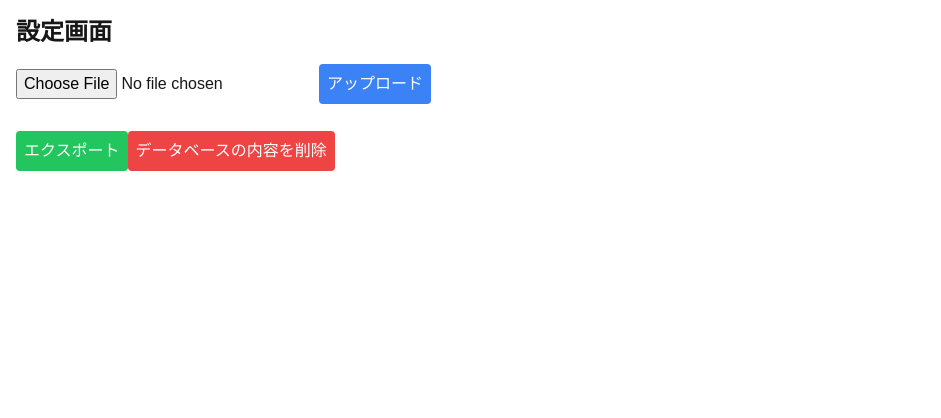
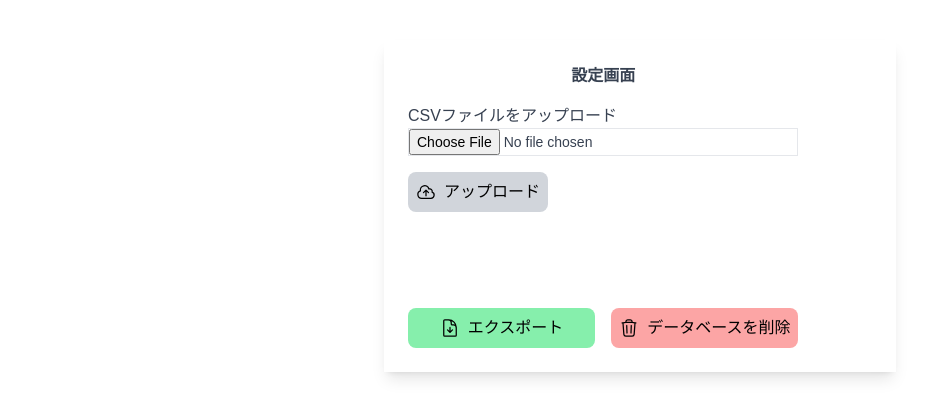
Before and after one commit to Minto312/reception-system, a Next.js app in the folder reception/: page /setting in a window 1280 px wide. Shown: the top 418 px of the page, without its empty margins (0-941 px from the left). Built offline with nearby package versions, Linux system fonts and the light colour scheme.

Commit message:
[modify] setting design

```diff
--- a/reception/package.json
+++ b/reception/package.json
@@ -9,11 +9,13 @@
     "lint": "next lint"
   },
   "dependencies": {
+    "@heroicons/react": "^2.1.5",
     "@material-tailwind/react": "^2.1.10",
     "@prisma/client": "5.21.1",
     "@types/jest": "^29.5.14",
     "csv-parse": "^5.5.6",
     "csv-stringify": "^6.5.1",
+    "heroicons": "^2.1.5",
     "jest": "^29.7.0",
     "next": "15.0.1",
     "prisma": "^5.21.1",
--- a/reception/src/app/setting/page.tsx
+++ b/reception/src/app/setting/page.tsx
@@ -1,84 +1,45 @@
 'use client';
 
-import React, { useState } from 'react';
+import React from 'react';
+import { Card, CardBody, Typography, Button, Input } from '@material-tailwind/react';
+import { useSettings } from '@/hooks/useSettings';
 
 const SettingPage: React.FC = () => {
-  const [file, setFile] = useState<File | null>(null);
-
-  const handleFileChange = (e: React.ChangeEvent<HTMLInputElement>) => {
-    if (e.target.files) {
-      setFile(e.target.files[0]);
-    }
-  };
-
-  const handleSubmit = async (e: React.FormEvent) => {
-    e.preventDefault();
-    if (!file) return;
-
-    const formData = new FormData();
-    formData.append('file', file);
-
-    const response = await fetch('/api/reception/csv', {
-      method: 'POST',
-      body: formData,
-    });
-
-    const result = await response.json();
-    if (response.ok) {
-      alert('CSVファイルが正常にアップロードされました');
-    } else {
-      alert(`エラーが発生しました: ${result.error}`);
-    }
-  };
-
-  const handleExport = async () => {
-    const response = await fetch('/api/reception/csv', {
-      method: 'GET',
-    });
-
-    if (response.ok) {
-      const blob = await response.blob();
-      const url = window.URL.createObjectURL(blob);
-      const a = document.createElement('a');
-      a.href = url;
-      a.download = 'receptions.csv';
-      document.body.appendChild(a);
-      a.click();
-      a.remove();
-    } else {
-      const result = await response.json();
-      alert(`エラーが発生しました: ${result.error}`);
-    }
-  };
-
-  const handleDelete = async () => {
-    const response = await fetch('/api/reception/csv', {
-      method: 'DELETE',
-    });
-
-    const result = await response.json();
-    if (response.ok) {
-      alert('データベースの内容が正常に削除されました');
-    } else {
-      alert(`エラーが発生しました: ${result.error}`);
-    }
-  };
+  const { file, handleFileChange, handleSubmit, handleExport, handleDelete } = useSettings();
 
   return (
-    <div className="container mx-auto p-4">
-      <h1 className="text-2xl font-bold mb-4">設定画面</h1>
-      <form onSubmit={handleSubmit}>
-        <input type="file" accept=".csv" onChange={handleFileChange} className="mb-4" />
-        <button type="submit" className="bg-blue-500 text-white p-2 rounded">
-          アップロード
-        </button>
-      </form>
-      <button onClick={handleExport} className="bg-green-500 text-white p-2 rounded mt-4">
-        エクスポート
-      </button>
-      <button onClick={handleDelete} className="bg-red-500 text-white p-2 rounded mt-4">
-        データベースの内容を削除
-      </button>
+    <div className="max-w-lg mx-auto mt-10">
+      <Card className="shadow-lg">
+        <CardBody>
+          <Typography variant="h4" color="blue-gray" className="mb-4 text-center">
+            設定画面
+          </Typography>
+          <form onSubmit={handleSubmit} className="mb-24">
+            <label className="text-blue-gray-500">CSVファイルをアップロード</label>
+            <Input type="file" accept=".csv" onChange={handleFileChange} className="mb-4" size="lg" />
+            <Button type="submit" variant="gradient" color="blue" className="w-fit flex items-center justify-start text-black bg-gray-300 p-2">
+              <svg xmlns="http://www.w3.org/2000/svg" fill="none" viewBox="0 0 24 24" strokeWidth={1.5} stroke="currentColor" className="h-5 w-5 mr-2">
+                <path strokeLinecap="round" strokeLinejoin="round" d="M12 16.5V9.75m0 0 3 3m-3-3-3 3M6.75 19.5a4.5 4.5 0 0 1-1.41-8.775 5.25 5.25 0 0 1 10.233-2.33 3 3 0 0 1 3.758 3.848A3.752 3.752 0 0 1 18 19.5H6.75Z" />
+              </svg>
+              アップロード
+            </Button>
+          </form>
+          <div className="grid grid-cols-1 sm:grid-cols-2 gap-4">
+            <Button onClick={handleExport} variant="gradient" color="green" className="w-full flex items-center justify-center text-black bg-green-300 p-2">
+              <svg xmlns="http://www.w3.org/2000/svg" fill="none" viewBox="0 0 24 24" strokeWidth={1.5} stroke="currentColor" className="h-5 w-5 mr-2">
+                <path strokeLinecap="round" strokeLinejoin="round" d="M19.5 14.25v-2.625a3.375 3.375 0 0 0-3.375-3.375h-1.5A1.125 1.125 0 0 1 13.5 7.125v-1.5a3.375 3.375 0 0 0-3.375-3.375H8.25m.75 12 3 3m0 0 3-3m-3 3v-6m-1.5-9H5.625c-.621 0-1.125.504-1.125 1.125v17.25c0 .621.504 1.125 1.125 1.125h12.75c.621 0 1.125-.504 1.125-1.125V11.25a9 9 0 0 0-9-9Z" />
+              </svg>
+              エクスポート
+            </Button>
+            <Button onClick={handleDelete} variant="gradient" color="red" className="w-full flex items-center justify-center text-black bg-red-300 p-2">
+              <svg xmlns="http://www.w3.org/2000/svg" fill="none" viewBox="0 0 24 24" strokeWidth={1.5} stroke="currentColor" className="h-5 w-5 mr-2">
+                <path strokeLinecap="round" strokeLinejoin="round" d="m14.74 9-.346 9m-4.788 0L9.26 9m9.968-3.21c.342.052.682.107 1.022.166m-1.022-.165L18.16 19.673a2.25 2.25 0 0 1-2.244 2.077H8.084a2.25 2.25 0 0 1-2.244-2.077L4.772 5.79m14.456 0a48.108 48.108 0 0 0-3.478-.397m-12 .562c.34-.059.68-.114 1.022-.165m0 0a48.11 48.11 0 0 1 3.478-.397m7.5 0v-.916c0-1.18-.91-2.164-2.09-2.201a51.964 51.964 0 0 0-3.32 0c-1.18.037-2.09 1.022-2.09 2.201v.916m7.5 0a48.667 48.667 0 0 0-7.5 0" />
+              </svg>
+              データベースを削除
+            </Button>
+          </div>
+        </CardBody>
+      </Card>
     </div>
   );
 };
--- /dev/null
+++ b/reception/src/hooks/useSettings.ts
@@ -0,0 +1,72 @@
+import { useState } from 'react';
+
+export const useSettings = () => {
+  const [file, setFile] = useState<File | null>(null);
+
+  const handleFileChange = (e: React.ChangeEvent<HTMLInputElement>) => {
+    if (e.target.files) {
+      setFile(e.target.files[0]);
+    }
+  };
+
+  const handleSubmit = async (e: React.FormEvent) => {
+    e.preventDefault();
+    if (!file) return;
+
+    const formData = new FormData();
+    formData.append('file', file);
+
+    const response = await fetch('/api/reception/csv', {
+      method: 'POST',
+      body: formData,
+    });
+
+    const result = await response.json();
+    if (response.ok) {
+      alert('CSVファイルが正常にアップロードされました');
+    } else {
+      alert(`エラーが発生しました: ${result.error}`);
+    }
+  };
+
+  const handleExport = async () => {
+    const response = await fetch('/api/reception/csv', {
+      method: 'GET',
+    });
+
+    if (response.ok) {
+      const blob = await response.blob();
+      const url = window.URL.createObjectURL(blob);
+      const a = document.createElement('a');
+      a.href = url;
+      a.download = 'receptions.csv';
+      document.body.appendChild(a);
+      a.click();
+      a.remove();
+    } else {
+      const result = await response.json();
+      alert(`エラーが発生しました: ${result.error}`);
+    }
+  };
+
+  const handleDelete = async () => {
+    const response = await fetch('/api/reception/csv', {
+      method: 'DELETE',
+    });
+
+    const result = await response.json();
+    if (response.ok) {
+      alert('データベースの内容が正常に削除されました');
+    } else {
+      alert(`エラーが発生しました: ${result.error}`);
+    }
+  };
+
+  return {
+    file,
+    handleFileChange,
+    handleSubmit,
+    handleExport,
+    handleDelete,
+  };
+};
```
Also changed, not shown: 1 other file (tests, documents, lock files or other folders).
